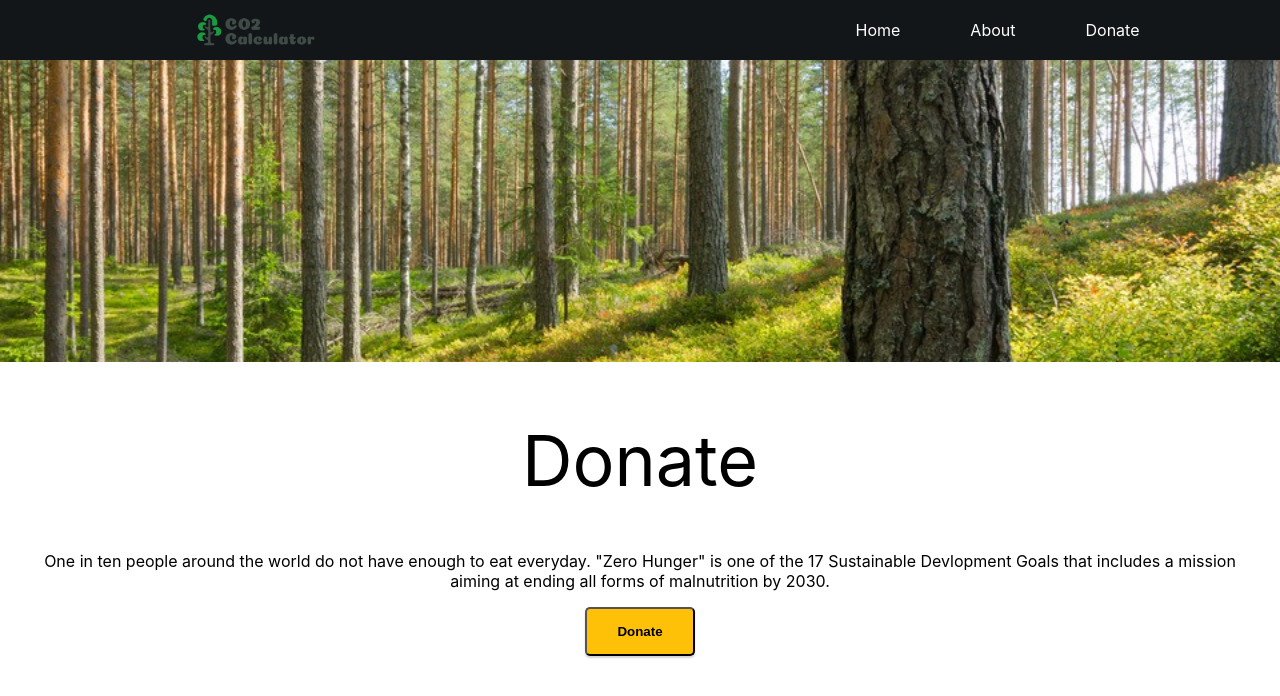
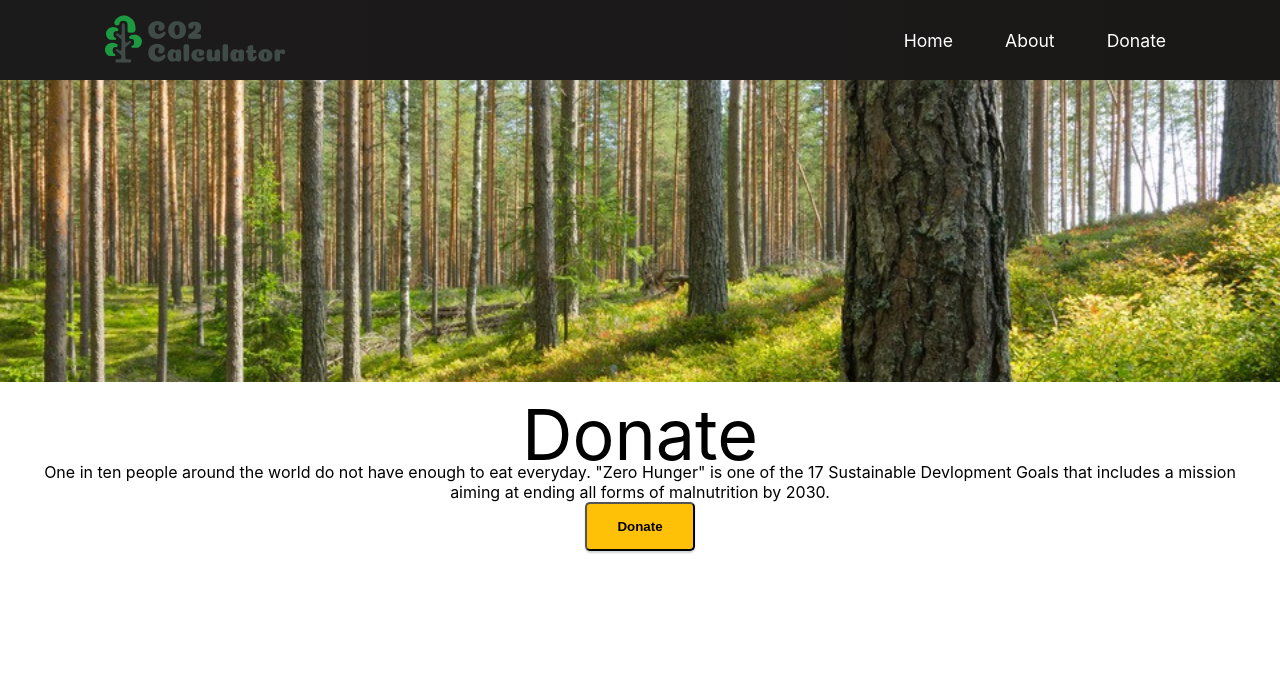
Before and after one commit to OhLawdHeCoding/Halo, a React (Create React App) app in the folder CO2_calculator/co2/: page /donate in a window 1280 px wide. Shown: the top 696 px of the page. Built offline with nearby package versions, Linux system fonts and the light colour scheme; the HTML template or start-up script is replaced by a standard one.

Commit message:
Navbaren lite ändrat utseende / mobilvänlighet

```diff
--- a/CO2_calculator/co2/public/index.html
+++ b/CO2_calculator/co2/public/index.html
@@ -10,6 +10,7 @@
       content="Web site created using create-react-app"
     />
     <link rel="apple-touch-icon" href="%PUBLIC_URL%/logo192.png" />
+    <link rel="stylesheet" href="https://use.fontawesome.com/releases/v5.15.4/css/all.css" integrity="sha384-DyZ88mC6Up2uqS4h/KRgHuoeGwBcD4Ng9SiP4dIRy0EXTlnuz47vAwmeGwVChigm" crossorigin="anonymous">
     <!--
       manifest.json provides metadata used when your web app is installed on a
       user's mobile device or desktop. See https://developers.google.com/web/fundamentals/web-app-manifest/
--- a/CO2_calculator/co2/src/Components/Navbar.js
+++ b/CO2_calculator/co2/src/Components/Navbar.js
@@ -1,46 +1,44 @@
-import React, { useState } from 'react';
-import Logo from '../assets/logo.png';
-import { Link } from 'react-router-dom';
-import '../styling/Navbar.css';
-//import ReorderIcon from '@mui/icons-material/Reorder';
-
-
+import React, { useState, useEffect } from "react";
+import { Link } from "react-router-dom";
+import Logo from "../assets/logo.png";
+import "../styling/Navbar.css";
 
 function Navbar() {
+  const [menuToggle, setMenuToggle] = useState(false);
+  const showMenu = () => setMenuToggle(!menuToggle);
+  const closeMenu = () => setMenuToggle(false);
 
-    const [openLinks, setOpenLinks] = useState(false);
-
-    const toggleNavbar = () => {
-        setOpenLinks(!openLinks)
-
-    };
-
-    return (
-        <div className='navbar'>
-            <div className='left' id={openLinks ? 'open' : 'close'}>
-                <Link to='/home'><img src={Logo} /></Link>
-                <div className='hiddenLinks'>
-                    <Link to='/'> Home</Link>
-                    <Link to='/about'> About</Link>
-                    <Link to='/donate'> Donate</Link>
-
-                </div>
-            </div>
-            <div className='right'>
-                <Link to='/'> Home</Link>
-                <Link to='/about'> About</Link>
-                <Link to='/donate'> Donate</Link>
-
-            </div>
-
-
-
-
-
+  return (
+    <>
+      <nav className="nav-div">
+        <div className="nav-container">
+          <Link to="/" className="c02-logo" onClick={closeMenu}>
+            <img src={Logo} />
+          </Link>
+          <div className="menu-logo" onClick={showMenu}>
+            <i className={menuToggle ? "fas fa-times" : "fas fa-bars"} />
+          </div>
+          <ul className={menuToggle ? "nav-menu active" : "nav-menu"}>
+            <li className="nav-item">
+              <Link to="/" className="nav-links" onClick={closeMenu}>
+                Home
+              </Link>
+            </li>
+            <li className="nav-item">
+              <Link to="/about" className="nav-links" onClick={closeMenu}>
+                About
+              </Link>
+            </li>
+            <li className="nav-item">
+              <Link to="/donate" className="nav-links" onClick={closeMenu}>
+                Donate
+              </Link>
+            </li>
+          </ul>
         </div>
-
-
-    );
+      </nav>
+    </>
+  );
 }
 
 export default Navbar;
--- a/CO2_calculator/co2/src/styling/Navbar.css
+++ b/CO2_calculator/co2/src/styling/Navbar.css
@@ -1,112 +1,158 @@
-.navbar {
-    width: 100%;
-    height: 60px;
-    background-color: #121619;
-    display: flex;
-    flex-direction: row;
+* {
+  box-sizing: border-box;
+  margin: 0;
+  padding: 0;
+}
+
+.nav-div {
+  background: linear-gradient(90deg, rgb(28, 27, 27) 0%, rgb(26, 23, 23) 100%);
+  height: 80px;
+  display: flex;
+  justify-content: center;
+  align-items: center;
+  font-size: 1.1rem;
+  position: sticky;
+  top: 0;
+  z-index: 999;
+}
+
+.nav-container {
+  display: flex;
+  justify-content: center;
+  align-items: center;
+  height: 80px;
+  max-width: 1500px;
+}
+
+.c02-logo {
+  color: #fff;
+  justify-self: start;
+  margin-left: 20px;
+  cursor: pointer;
+  display: flex;
+  align-items: center;
+}
+
+.fa-typo3 {
+  margin-left: 0.5rem;
+  font-size: 1.8rem;
+}
+
+.nav-menu {
+  display: grid;
+  grid-template-columns: repeat(3, auto);
+  grid-gap: 20px;
+  list-style: none;
+  text-align: center;
+  width: 70vw;
+  justify-content: end;
+  margin-right: 2rem;
+}
+
+.nav-item {
+  height: 80px;
+}
+
+.nav-links {
+  color: #fff;
+  display: flex;
+  align-items: center;
+  text-decoration: none;
+  padding: 0.5rem 1rem;
+  height: 100%;
+}
+
+.nav-links:hover {
+  border-bottom: 4px solid #fff;
+  transition: all 0.2s ease-out;
+}
+
+.fa-bars {
+  color: #fff;
+}
+
+.nav-links-mobile {
+  display: none;
+}
+
+.menu-logo {
+  display: none;
+}
+
+@media screen and (max-width: 960px) {
+  .c02-logo {
+    align-items: baseline;
+    margin-left: -15px;
+    width: 30%;
+    height: 30%;
   }
 
-  .navbar .left {
-    flex: 50%;
-    height: 100%;
+  .nav-menu {
     display: flex;
-    align-items: center;
-    padding-left: 150px;
+    flex-direction: column;
+    width: 100%;
+    height: 90vh;
+    position: absolute;
+    top: 80px;
+    left: -100%;
+    opacity: 1;
+    transition: all 0.5s ease;
   }
 
-  .navbar .left img {
-    width: 130px;
+  .nav-menu.active {
+    background: #242222;
+    left: 0;
+    opacity: 1;
+    transition: all 0.5s ease;
+    z-index: 1;
   }
 
-  .navbar .right {
-    flex: 50%;
-    height: 100%;
-    display: flex;
-    align-items: center;
-    justify-content: center;
+  .nav-links {
+    text-align: center;
+    padding: 2rem;
+    width: 100%;
+    display: table;
   }
 
-  .navbar a {
-    color: white;
-    text-decoration: none;
-    margin: 20px;
+  .nav-links:hover {
+    border-radius: 0;
+    border-bottom: 0;
   }
 
-  .navbar .right button {
-    background-color: transparent;
-    border: none;
-    color: white;
+  .c02-logo {
+    position: absolute;
+    top: 0;
+    left: 0;
+    transform: translate(25%, 50%);
+  }
+
+  .menu-logo {
+    display: block;
+    position: absolute;
+    top: 0;
+    right: 0;
+    transform: translate(-100%, 60%);
+    font-size: 1.8rem;
     cursor: pointer;
   }
 
-  .navbar .right svg {
-    font-size: 40px;
+  .fa-times {
+    color: #fff;
+    font-size: 2rem;
   }
 
-  .navbar #open {
-    padding-left: 0px;
+  .nav-links-mobile {
+    display: block;
+    text-align: center;
+    margin: 2rem auto;
+    border-radius: 4px;
+    width: 80%;
+    text-decoration: none;
+    font-size: 1.5rem;
+    background-color: transparent;
+    color: #fff;
+    padding: 14px 20px;
+    border: 1px solid #fff;
+    transition: all 0.3s ease-out;
   }
-  .navbar #open img {
-    display: none;
-  }
-
-  .navbar #close img {
-    display: inherit;
-  }
-
-  .navbar #open .hiddenLinks {
-    display: inherit;
-    margin-left: 30px;
-  }
-
-  .navbar #close .hiddenLinks {
-    display: none;
-  }
-
-  .navbar #open a {
-    width: 30px;
-    margin: 5px;
-  }
-  @media only screen and (max-width: 900px) {
-    .navbar .right a {
-      width: 70px;
-    }
-    .navbar .left {
-      padding-left: 50px;
-    }
-  }
-
-  @media only screen and (max-width: 600px) {
-    .navbar .right a {
-      display: none;
-    }
-
-    .navbar .right {
-      justify-content: flex-end;
-      padding-right: 50px;
-    }
-
-    .navbar .right button {
-      display: inherit;
-    }
-  }
-
-  @media only screen and (min-width: 600px) {
-    .navbar .right button {
-      display: none;
-    }
-
-    .hiddenLinks {
-      display: none;
-    }
-  }
-
-  .navbar a {
-    padding: 5px 15px;;
-    border-radius: 10px;
-    transition: ease background-color 250ms;
-  }
-
-  .navbar a:hover {
-    background-color: #4f615a7c;
-  }
+}
--- a/CO2_calculator/co2/src/styling/Popup.css
+++ b/CO2_calculator/co2/src/styling/Popup.css
@@ -6,27 +6,24 @@
   padding: 10px 5px;
   color: white;
   display: block;
-    margin: 68px auto 0;
+  margin: 85px auto 0;
   font-size: 18px;
   cursor: pointer;
   border-radius: 50%;
   box-shadow: 0px 2px 2px lightgray;
-    background-color: #FFC107;
+  background-color: #ffc107;
   position: absolute;
   right: 66%;
   top: 0px;
   transition: ease background-color 250ms;
-
 }
 
 .btn-popup:hover {
   background-color: #4dca9c;
 }
 
-
-
-
-.popup, .overlay {
+.popup,
+.overlay {
   width: 100vw;
   height: 100vh;
   top: 0;
@@ -37,7 +34,7 @@
 }
 
 .overlay {
-    background: rgba(49,49,49,0.8);
+  background: rgba(49, 49, 49, 0.8);
 }
 .popup-content {
   position: absolute;
```
Lines whose indentation alone changed are shown as unchanged.
